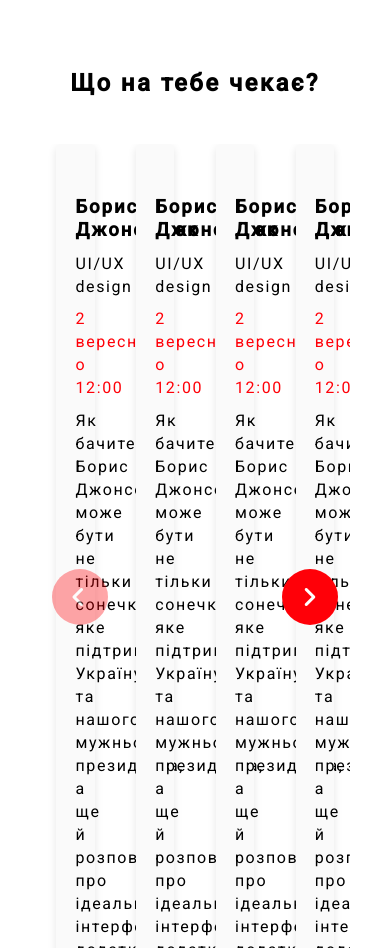
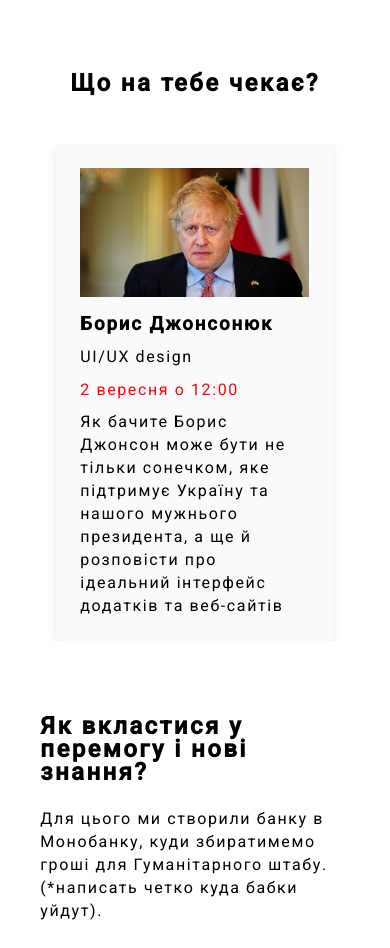
Before and after one commit to kucherov02/studigital2, a plain HTML site: page index.html in a window 390 px wide. Shown: the part 1000-1948 px from the top of the page. Drawn offline with nearby package versions, Linux system fonts and the light colour scheme.

Commit message:
make slider responsive

```diff
--- a/index.html
+++ b/index.html
@@ -199,16 +199,47 @@
     <script src="https://cdn.jsdelivr.net/npm/swiper@8/swiper-bundle.min.js"></script>
     <script>
         var swiper = new Swiper(".mySwiper", {
-          slidesPerView: 4,
+          slidesPerView: 1,
           spaceBetween: 10,
+          autoHeight: true,
+          freeMode: true,
           navigation: {
              nextEl: '.swiper-button-next',
              prevEl: '.swiper-button-prev',
              hideOnClick: false,
+             enabled: false
              },
           mousewheel: {
             invert: true,
             },
+            breakpoints: {
+                670: {
+      slidesPerView: 2,
+      spaceBetween: 20,
+    },
+    // when window width is >= 480px
+    900: {
+      slidesPerView: 3,
+      spaceBetween: 30,
+      navigation: {
+             nextEl: '.swiper-button-next',
+             prevEl: '.swiper-button-prev',
+             hideOnClick: false,
+             enabled: true
+             },
+    },
+    // when window width is >= 640px
+    1250: {
+      slidesPerView: 4,
+      spaceBetween: 40,
+      navigation: {
+             nextEl: '.swiper-button-next',
+             prevEl: '.swiper-button-prev',
+             hideOnClick: false,
+             enabled: true
+             },
+    }
+            }
         });
       </script>
 </body>
--- a/style.css
+++ b/style.css
@@ -50,17 +50,20 @@ section{
     margin-bottom: 1.5rem;
 }
 
-.agenda-section{
-    min-height: 60vh;
+.agenda--section{
+    min-height: 40vh;
+    justify-content: center;
+    margin-bottom: 2rem;
 }
+
 
 .card{
     height: 100%;
-    max-width: 300px;
+    max-width: 400px;
     box-shadow: 0px 3px 8px rgba(0, 0, 0, 0.1);
     border-radius: 5px;
     background:#FAFAFA;
-    padding: 1.2rem;
+    padding: 1.5rem;
     display: flex;
     flex-direction: column;
     gap: .6rem;
@@ -172,6 +175,10 @@ footer li a{
         padding: 1.3rem;
     }
 
+    .agenda--section{
+        min-height: 30vh;
+    }
+
     footer .links p{
         display: none;
     }
```
